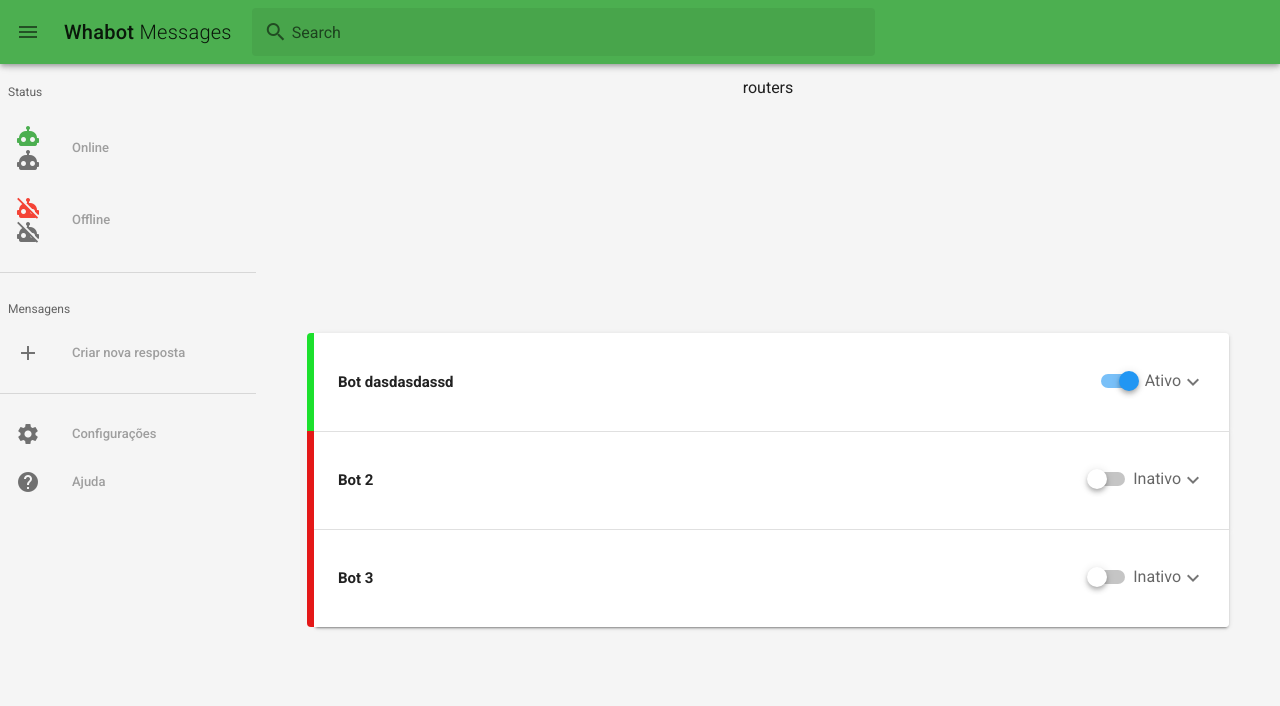
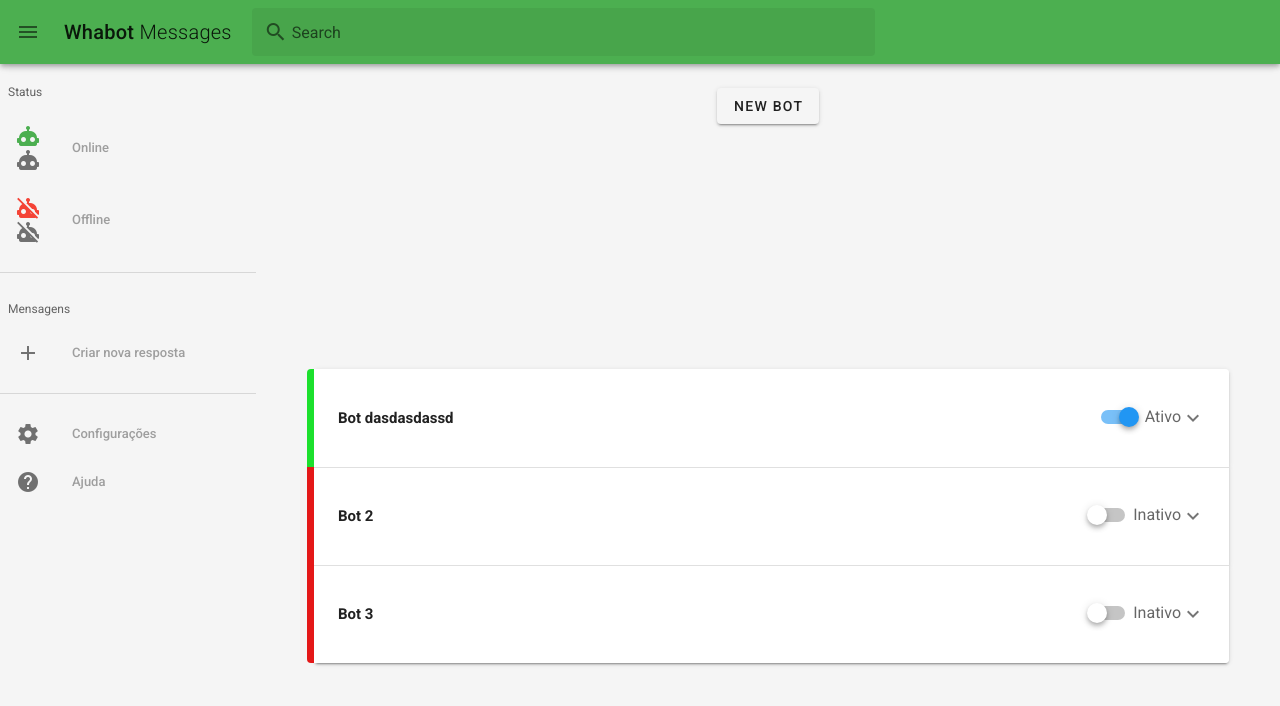
Before and after one commit to sahev/whabot-web, a Vue app: page / in a window 1280 px wide. Shown: the top 706 px of the page. Built offline with nearby package versions, Linux system fonts and the light colour scheme.

Commit message:
update home

```diff
--- a/src/App.vue
+++ b/src/App.vue
@@ -59,7 +59,7 @@
           <v-container fluid class="grey lighten-4">
             <v-row justify="center" >
               <v-col class="shrink">
-                <router />
+                <bots />
               </v-col>
             </v-row>
           </v-container>
@@ -78,12 +78,12 @@
 </template>
 
 <script>
-import router from "./components/routers";
+import bots from "./components/bots";
 import messages from "./components/messages"
 
 export default {
   components: {
-    router,
+    bots,
     messages,
   },
   props: {
--- a/src/components/routers.vue
+++ b/src/components/bots.vue
@@ -1,12 +1,14 @@
 <template>
-  <div>
-    routers
-  </div>
+<v-container>
+  <v-btn>
+    new bot
+  </v-btn>
+  </v-container>
 </template>
 
 <script>
 export default {
-  name: 'routers',
+  name: 'bots',
   props: {
   }
 }
```
